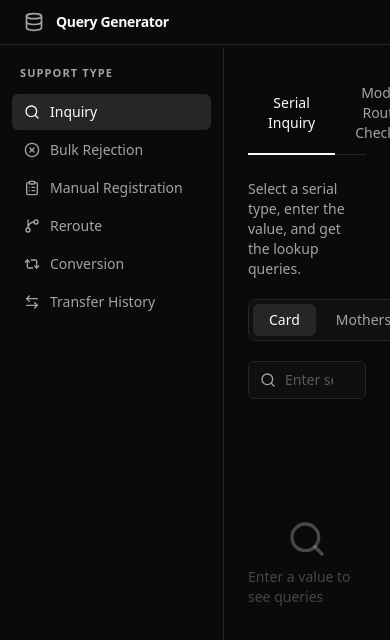
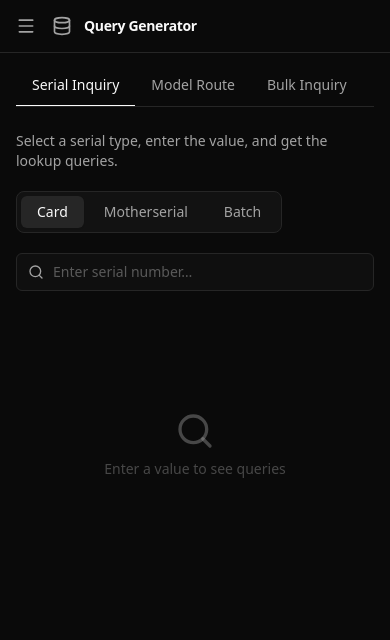
Before and after one commit to toopsie-dev/queries-generator, a Vue app: page / in a window 390 px wide. Shown: the top 640 px of the page. Built offline with nearby package versions, Linux system fonts and the light colour scheme.

Commit message:
feat: responsive mobile layout with slide-in sidebar

```diff
--- a/src/App.vue
+++ b/src/App.vue
@@ -1,6 +1,6 @@
 <script setup lang="ts">
 import { ref, computed } from 'vue'
-import { Database, Search, XCircle, ClipboardList, GitBranch, Repeat2, ArrowLeftRight } from 'lucide-vue-next'
+import { Database, Search, XCircle, ClipboardList, GitBranch, Repeat2, ArrowLeftRight, Menu, X } from 'lucide-vue-next'
 import Badge from '@/components/ui/Badge.vue'
 import BulkRejection from '@/components/BulkRejection.vue'
 import ManualRegistration from '@/components/ManualRegistration.vue'
@@ -19,22 +19,49 @@ const navItems = [
   { id: 'transfer-history',    label: 'Transfer History',     icon: ArrowLeftRight,  ready: true  },
 ]
 
-const activeId = ref('inquiry')
-const activeItem = computed(() => navItems.find(n => n.id === activeId.value))
+const activeId    = ref('inquiry')
+const sidebarOpen = ref(false)
+const activeItem  = computed(() => navItems.find(n => n.id === activeId.value))
+
+function navigate(id: string) {
+  activeId.value    = id
+  sidebarOpen.value = false
+}
 </script>
 
 <template>
   <div class="bg-background text-foreground">
     <!-- Top bar -->
     <header class="fixed top-0 left-0 right-0 z-20 border-b border-border bg-background">
-      <div class="flex items-center gap-3 px-6 py-3">
+      <div class="flex items-center gap-3 px-4 py-3">
+        <!-- Hamburger (mobile only) -->
+        <button
+          class="sm:hidden p-1 -ml-1 text-muted-foreground hover:text-foreground transition-colors"
+          @click="sidebarOpen = !sidebarOpen"
+          aria-label="Toggle navigation"
+        >
+          <Menu v-if="!sidebarOpen" class="w-5 h-5" />
+          <X v-else class="w-5 h-5" />
+        </button>
         <Database class="w-5 h-5 text-muted-foreground" />
         <span class="font-semibold text-sm tracking-tight">Query Generator</span>
       </div>
     </header>
 
+    <!-- Mobile backdrop -->
+    <Transition name="fade">
+      <div
+        v-if="sidebarOpen"
+        class="fixed inset-0 z-10 bg-black/50 sm:hidden"
+        @click="sidebarOpen = false"
+      />
+    </Transition>
+
     <!-- Sidebar -->
-    <aside class="fixed top-[49px] left-0 w-56 h-[calc(100vh-49px)] border-r border-border bg-background z-10 flex flex-col overflow-y-auto">
+    <aside
+      class="fixed top-[49px] left-0 w-64 sm:w-56 h-[calc(100vh-49px)] border-r border-border bg-background z-10 flex flex-col overflow-y-auto transition-transform duration-200"
+      :class="sidebarOpen ? 'translate-x-0' : '-translate-x-full sm:translate-x-0'"
+    >
       <div class="px-3 py-4 flex-1">
         <p class="text-[11px] font-semibold text-muted-foreground uppercase tracking-widest mb-3 px-2">
           Support Type
@@ -43,13 +70,13 @@ const activeItem = computed(() => navItems.find(n => n.id === activeId.value))
           <button
             v-for="item in navItems"
             :key="item.id"
-            class="w-full flex items-center gap-2.5 px-3 py-2 rounded-md text-sm transition-colors text-left"
+            class="w-full flex items-center gap-2.5 px-3 py-2.5 sm:py-2 rounded-md text-sm transition-colors text-left"
             :class="
               activeId === item.id
                 ? 'bg-secondary text-foreground font-medium'
                 : 'text-muted-foreground hover:text-foreground hover:bg-muted/40'
             "
-            @click="activeId = item.id"
+            @click="navigate(item.id)"
           >
             <component :is="item.icon" class="w-4 h-4 shrink-0" />
             <span class="flex-1 truncate">{{ item.label }}</span>
@@ -66,7 +93,7 @@ const activeItem = computed(() => navItems.find(n => n.id === activeId.value))
     </aside>
 
     <!-- Content -->
-    <main class="ml-56 mt-[49px] min-h-[calc(100vh-49px)] overflow-auto">
+    <main class="sm:ml-56 mt-[49px] min-h-[calc(100vh-49px)] overflow-auto">
       <Inquiry v-if="activeId === 'inquiry'" />
       <BulkRejection v-else-if="activeId === 'bulk-rejection'" />
       <ManualRegistration v-else-if="activeId === 'manual-registration'" />
@@ -77,3 +104,14 @@ const activeItem = computed(() => navItems.find(n => n.id === activeId.value))
     </main>
   </div>
 </template>
+
+<style scoped>
+.fade-enter-active,
+.fade-leave-active {
+  transition: opacity 0.2s ease;
+}
+.fade-enter-from,
+.fade-leave-to {
+  opacity: 0;
+}
+</style>
--- a/src/assets/index.css
+++ b/src/assets/index.css
@@ -50,3 +50,12 @@
 .sql-number {
   color: #b5cea8;   /* green — unquoted numbers */
 }
+
+/* Hide scrollbar while keeping scroll functionality */
+.scrollbar-none {
+  -ms-overflow-style: none;
+  scrollbar-width: none;
+}
+.scrollbar-none::-webkit-scrollbar {
+  display: none;
+}
--- a/src/components/Inquiry.vue
+++ b/src/components/Inquiry.vue
@@ -140,12 +140,12 @@ async function copyRoute() {
 </script>
 
 <template>
-  <div class="p-6 max-w-7xl mx-auto">
+  <div class="p-4 sm:p-6 max-w-7xl mx-auto">
 
     <!-- Top-level tabs -->
-    <div class="flex border-b border-border mb-6">
+    <div class="flex border-b border-border mb-6 overflow-x-auto scrollbar-none">
       <button
-        class="px-5 py-2.5 text-sm font-medium border-b-2 transition-colors -mb-px"
+        class="px-4 sm:px-5 py-2.5 text-sm font-medium border-b-2 transition-colors -mb-px shrink-0"
         :class="activeTab === 'inquiry'
           ? 'border-foreground text-foreground'
           : 'border-transparent text-muted-foreground hover:text-foreground'"
@@ -154,16 +154,16 @@ async function copyRoute() {
         Serial Inquiry
       </button>
       <button
-        class="px-5 py-2.5 text-sm font-medium border-b-2 transition-colors -mb-px"
+        class="px-4 sm:px-5 py-2.5 text-sm font-medium border-b-2 transition-colors -mb-px shrink-0"
         :class="activeTab === 'model-route'
           ? 'border-foreground text-foreground'
           : 'border-transparent text-muted-foreground hover:text-foreground'"
         @click="activeTab = 'model-route'"
       >
-        Model Route Checker
+        Model Route
       </button>
       <button
-        class="px-5 py-2.5 text-sm font-medium border-b-2 transition-colors -mb-px"
+        class="px-4 sm:px-5 py-2.5 text-sm font-medium border-b-2 transition-colors -mb-px shrink-0"
         :class="activeTab === 'bulk-inquiry'
           ? 'border-foreground text-foreground'
           : 'border-transparent text-muted-foreground hover:text-foreground'"
@@ -193,8 +193,8 @@ async function copyRoute() {
       </div>
 
       <!-- Input -->
-      <div class="flex gap-2 mb-6 max-w-xl">
-        <div class="relative flex-1">
+      <div class="flex gap-2 mb-6 w-full sm:max-w-xl">
+        <div class="relative flex-1 min-w-0">
           <Search class="absolute left-3 top-1/2 -translate-y-1/2 w-4 h-4 text-muted-foreground pointer-events-none" />
           <input
             v-model="serial"
@@ -236,8 +236,8 @@ async function copyRoute() {
       <p class="text-sm text-muted-foreground mb-5">Enter a part number / model number to generate a route check query.</p>
 
       <!-- Input -->
-      <div class="flex gap-2 mb-6 max-w-xl">
-        <div class="relative flex-1">
+      <div class="flex gap-2 mb-6 w-full sm:max-w-xl">
+        <div class="relative flex-1 min-w-0">
           <Route class="absolute left-3 top-1/2 -translate-y-1/2 w-4 h-4 text-muted-foreground pointer-events-none" />
           <input
             v-model="partno"
@@ -276,7 +276,7 @@ async function copyRoute() {
       <!-- Drop zone -->
       <div
         v-if="!bulkFile"
-        class="mb-6 max-w-xl border-2 border-dashed rounded-lg p-10 flex flex-col items-center gap-3 cursor-pointer transition-colors"
+        class="mb-6 w-full sm:max-w-xl border-2 border-dashed rounded-lg p-8 sm:p-10 flex flex-col items-center gap-3 cursor-pointer transition-colors"
         :class="isDragging ? 'border-foreground bg-muted/20' : 'border-border hover:border-muted-foreground/50 hover:bg-muted/10'"
         @dragover.prevent="isDragging = true"
         @dragleave.prevent="isDragging = false"
@@ -292,7 +292,7 @@ async function copyRoute() {
       </div>
 
       <!-- File loaded state -->
-      <div v-else class="mb-6 max-w-xl flex items-center gap-3 px-4 py-3 rounded-lg border border-border bg-muted/10">
+      <div v-else class="mb-6 w-full sm:max-w-xl flex items-center gap-3 px-4 py-3 rounded-lg border border-border bg-muted/10">
         <FileSpreadsheet class="w-5 h-5 text-muted-foreground shrink-0" />
         <div class="flex-1 min-w-0">
           <p class="text-sm font-medium truncate">{{ bulkFile.name }}</p>
@@ -304,7 +304,7 @@ async function copyRoute() {
       </div>
 
       <!-- Error -->
-      <div v-if="bulkError" class="mb-5 max-w-xl flex items-start gap-2.5 px-4 py-3 rounded-lg border border-destructive/40 bg-destructive/5 text-destructive text-sm">
+      <div v-if="bulkError" class="mb-5 w-full sm:max-w-xl flex items-start gap-2.5 px-4 py-3 rounded-lg border border-destructive/40 bg-destructive/5 text-destructive text-sm">
         <AlertCircle class="w-4 h-4 shrink-0 mt-0.5" />
         <span>{{ bulkError }}</span>
       </div>
```
